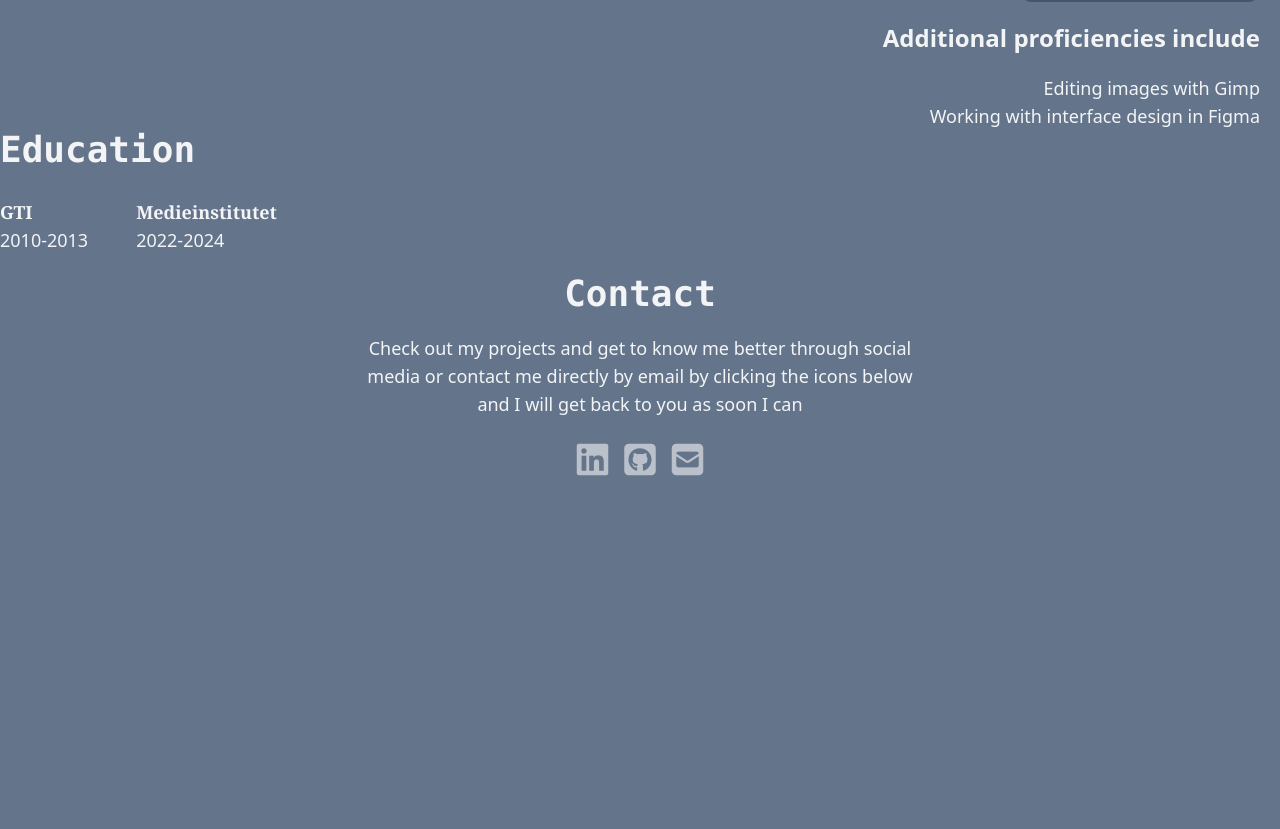
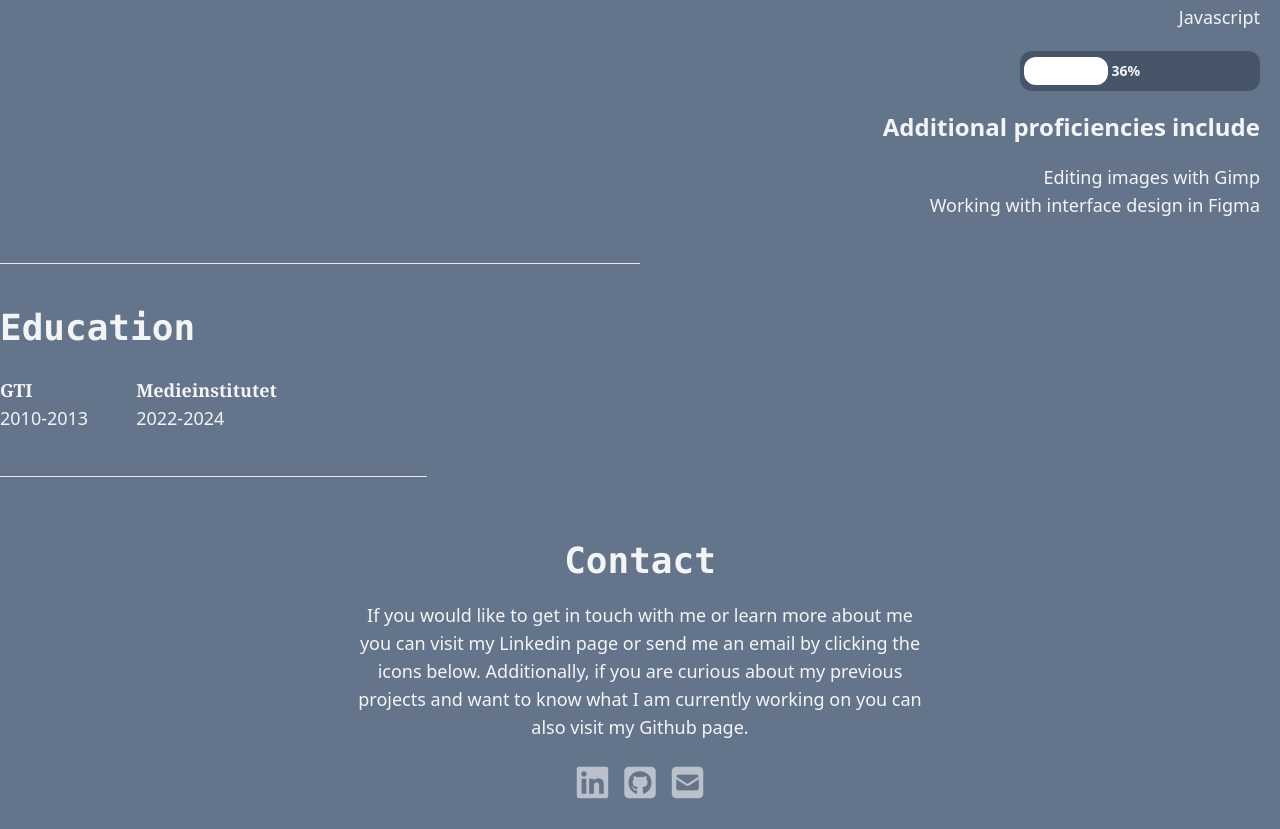
Before and after one commit to Emil-Helge/My-Resume, a website: page src/index.html in a window 1280 px wide. Shown: the part 794-1623 px from the top of the page. Before the commit the page ends 1272 px from the top, so only its background shows below. Drawn offline with Linux system fonts and the light colour scheme.

Commit message:
minor styling changes & contact text

```diff
--- a/src/index.html
+++ b/src/index.html
@@ -59,6 +59,7 @@
         I am currently studying a two year program at Medieinstitutet in Gothenburg and aspiring to get to work as a Front End Developer in the coming years. I have had a genuine interest for web development for almost a decade now and am very eager to get to put all of my passion into practice and start to learn all the ins and outs that comes with the job. I have a strong drive to learn and experience new things and whenever challenges appear I am not one to shy away from them and that is a trait that I truly believe will be of great use in this business.
       </p>
     </div>
+    <hr class="mt-11 mb-11 w-2/3 scroll-animation-hidden xl:w-full">
     <div id="Skills" class="flex flex-col text-right pr-5 gap-5">
       <h1 class="text-4xl font-mono font-extrabold mb-2">Skills</h1>
       <p class="text-lg">HTML & CSS</p>
@@ -77,12 +78,13 @@
         <span id="max-value-3" class="ml-1 font-extrabold text-sm">36</span>
       </div>
       <h4 class="text-2xl font-bold">Additional proficiencies include</h4>
-      <p>
+      <p class="text-lg">
         Editing images with Gimp<br>
         Working with interface design in Figma
         <!-- TODO: add more skills -->
       </p>
   </div>
+  <hr class="mt-11 mb-11 w-3/6 scroll-animation-hidden">
   <div id="Education" class="flex flex-col text-left pr-5 gap-5">
     <h1 class="text-4xl font-mono font-extrabold mb-2">Education</h1>
     <div class="flex gap-12 content-center">
@@ -96,11 +98,12 @@
       </div>
     </div>
 </div>
+<hr class="mt-11 mb-11 w-1/3 scroll-animation-hidden">
   <div id="Contact" class="flex flex-col pl-5 pr-5 pt-5 gap-3 items-center">
     <h1 class="text-4xl text-center font-mono font-extrabold mb-2">Contact</h1>
     <p class="text-center max-w-xl scroll-animation-hidden">
-      Check out my projects and get to know me better through social media or contact me directly by email by clicking the icons below and I will get back to you as soon I can</p>
-    <div class="icon-container w-full flex gap-4 justify-center mt-3">
+      If you would like to get in touch with me or learn more about me you can visit my Linkedin page or send me an email by clicking the icons below. Additionally, if you are curious about my previous projects and want to know what I am currently working on you can also visit my Github page.</p>
+    <div class="icon-container w-full flex gap-4 justify-center mt-3 mb-7">
       <a href="https://www.linkedin.com/in/emil-helgesson94/" id="linkedinIcon" class="fa-brands fa-linkedin fa-2x opacity-60 hover:opacity-100"></a>
       <a href="https://github.com/Emil-Helge" id="githubIcon" class="fa-brands fa-square-github fa-2x opacity-60 hover:opacity-100"></a>
       <a href="mailto:helgesson.emil.94@gmail.com" id="emailIcon" class="fa-solid fa-square-envelope fa-2x opacity-60 hover:opacity-100"></a>
```
Also changed, not shown: dist/output.css.
